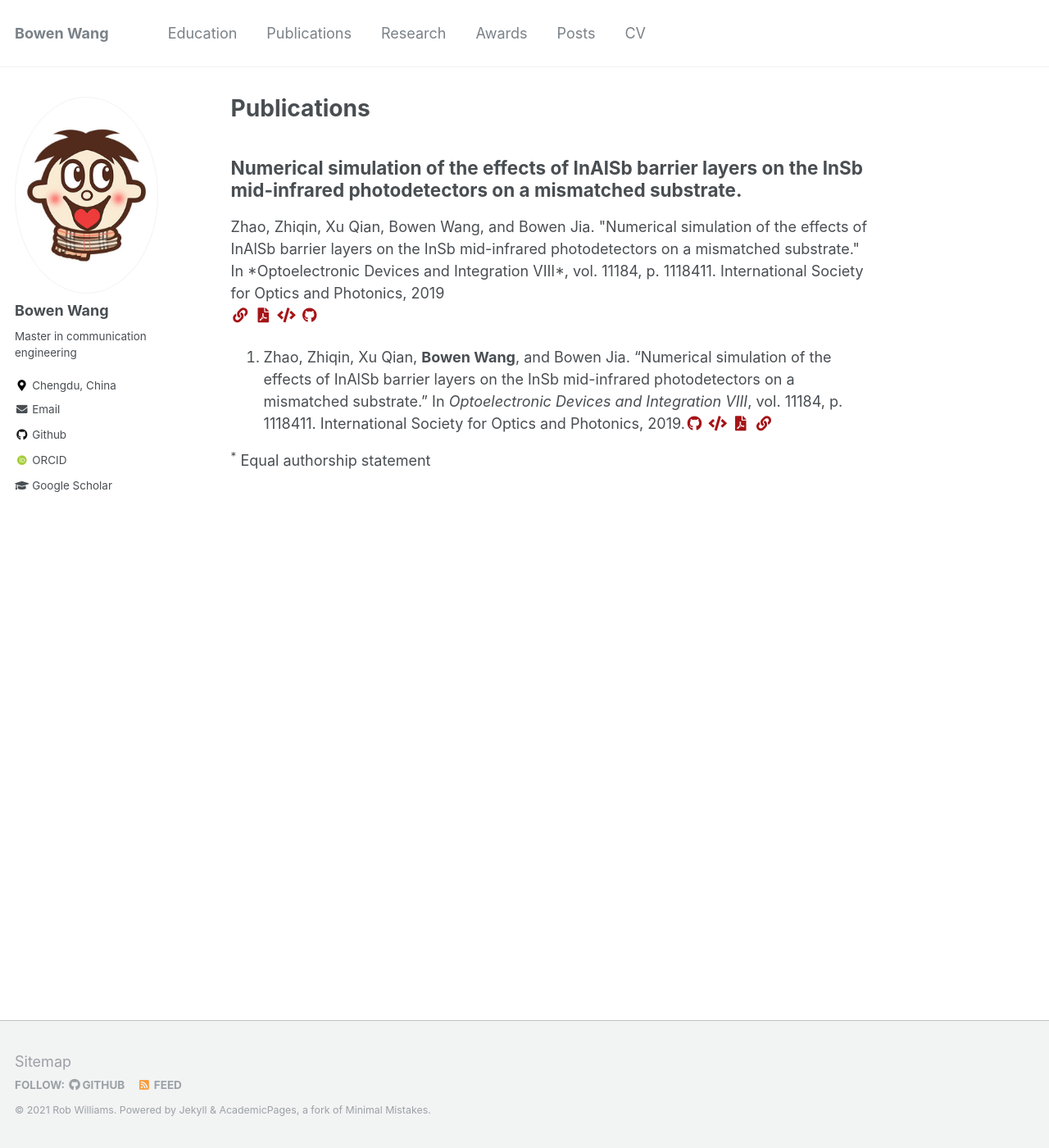
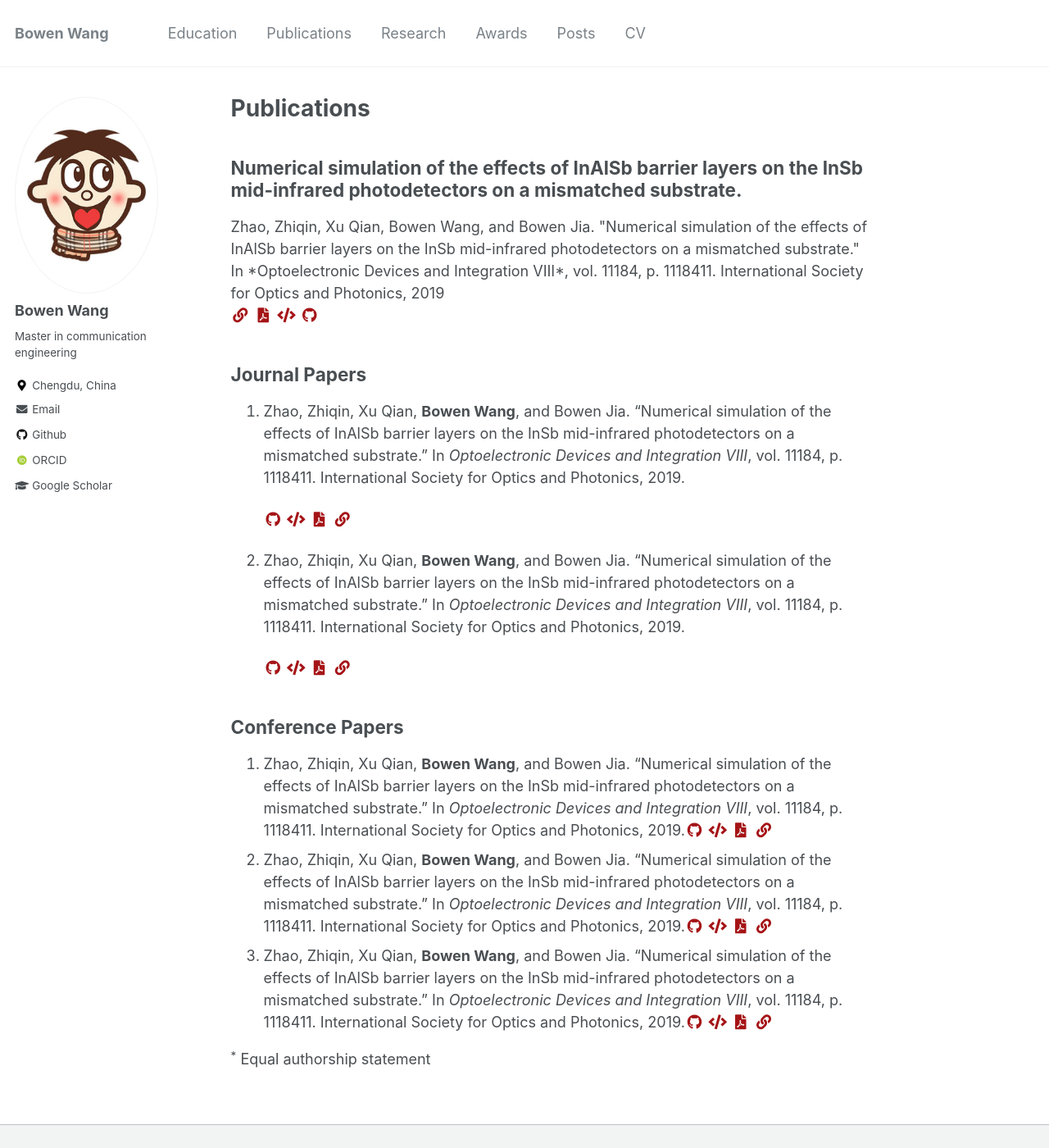
Before and after one commit to BW-Wang/BW-Wang.github.io, a Jekyll site: the page built from _pages/publications.md, in a window 1280 px wide and 1400 px high. Shown: the whole window at 82% size. Built offline with Jekyll 4.4.1, drawn with Linux system fonts in a browser that asks for light colours; some web fonts are replaced.

Commit message:
Update publications.md

```diff
--- a/_pages/publications.md
+++ b/_pages/publications.md
@@ -15,6 +15,20 @@ author_profile: true
   {% include archive-single.html %}
 {% endfor %}
 
+## Journal Papers
+
+1. Zhao, Zhiqin, Xu Qian, **Bowen Wang**, and Bowen Jia. "Numerical simulation of the effects of InAlSb barrier layers on the InSb mid-infrared photodetectors on a mismatched substrate." In *Optoelectronic Devices and Integration VIII*, vol. 11184, p. 1118411. International Society for Optics and Photonics, 2019.
+
+   <a href="{{ https://github.com/jayrobwilliams/Peace-Agreement-Strength }}"><i class="fab fa-fw fa-github zoom" aria-hidden="true"></i></a> <a href="{{ https://bw-wang.github.io/publications/ }}"><i class="fas fa-fw fa-code zoom" aria-hidden="true"></i></a>  <a href="{{ /files/pdf/papers/SPIE.pdf }}"><i class="fas fa-fw fa-file-pdf zoom" aria-hidden="true"></i></a>  <a href="{{ https://doi.org/10.1117/12.2536915 }}"><i class="fas fa-fw fa-link zoom" aria-hidden="true"></i></a>
+
+2. Zhao, Zhiqin, Xu Qian, **Bowen Wang**, and Bowen Jia. "Numerical simulation of the effects of InAlSb barrier layers on the InSb mid-infrared photodetectors on a mismatched substrate." In *Optoelectronic Devices and Integration VIII*, vol. 11184, p. 1118411. International Society for Optics and Photonics, 2019.
+
+   <a href="{{ https://github.com/jayrobwilliams/Peace-Agreement-Strength }}"><i class="fab fa-fw fa-github zoom" aria-hidden="true"></i></a> <a href="{{ https://bw-wang.github.io/publications/ }}"><i class="fas fa-fw fa-code zoom" aria-hidden="true"></i></a>  <a href="{{ /files/pdf/papers/SPIE.pdf }}"><i class="fas fa-fw fa-file-pdf zoom" aria-hidden="true"></i></a>  <a href="{{ https://doi.org/10.1117/12.2536915 }}"><i class="fas fa-fw fa-link zoom" aria-hidden="true"></i></a>
+
+## Conference Papers
+
 1. Zhao, Zhiqin, Xu Qian, **Bowen Wang**, and Bowen Jia. "Numerical simulation of the effects of InAlSb barrier layers on the InSb mid-infrared photodetectors on a mismatched substrate." In *Optoelectronic Devices and Integration VIII*, vol. 11184, p. 1118411. International Society for Optics and Photonics, 2019.<a href="{{ https://github.com/jayrobwilliams/Peace-Agreement-Strength }}"><i class="fab fa-fw fa-github zoom" aria-hidden="true"></i></a> <a href="{{ https://bw-wang.github.io/publications/ }}"><i class="fas fa-fw fa-code zoom" aria-hidden="true"></i></a>  <a href="{{ /files/pdf/papers/SPIE.pdf }}"><i class="fas fa-fw fa-file-pdf zoom" aria-hidden="true"></i></a>  <a href="{{ https://doi.org/10.1117/12.2536915 }}"><i class="fas fa-fw fa-link zoom" aria-hidden="true"></i></a>
+2. Zhao, Zhiqin, Xu Qian, **Bowen Wang**, and Bowen Jia. "Numerical simulation of the effects of InAlSb barrier layers on the InSb mid-infrared photodetectors on a mismatched substrate." In *Optoelectronic Devices and Integration VIII*, vol. 11184, p. 1118411. International Society for Optics and Photonics, 2019.<a href="{{ https://github.com/jayrobwilliams/Peace-Agreement-Strength }}"><i class="fab fa-fw fa-github zoom" aria-hidden="true"></i></a> <a href="{{ https://bw-wang.github.io/publications/ }}"><i class="fas fa-fw fa-code zoom" aria-hidden="true"></i></a>  <a href="{{ /files/pdf/papers/SPIE.pdf }}"><i class="fas fa-fw fa-file-pdf zoom" aria-hidden="true"></i></a>  <a href="{{ https://doi.org/10.1117/12.2536915 }}"><i class="fas fa-fw fa-link zoom" aria-hidden="true"></i></a>
+3. Zhao, Zhiqin, Xu Qian, **Bowen Wang**, and Bowen Jia. "Numerical simulation of the effects of InAlSb barrier layers on the InSb mid-infrared photodetectors on a mismatched substrate." In *Optoelectronic Devices and Integration VIII*, vol. 11184, p. 1118411. International Society for Optics and Photonics, 2019.<a href="{{ https://github.com/jayrobwilliams/Peace-Agreement-Strength }}"><i class="fab fa-fw fa-github zoom" aria-hidden="true"></i></a> <a href="{{ https://bw-wang.github.io/publications/ }}"><i class="fas fa-fw fa-code zoom" aria-hidden="true"></i></a>  <a href="{{ /files/pdf/papers/SPIE.pdf }}"><i class="fas fa-fw fa-file-pdf zoom" aria-hidden="true"></i></a>  <a href="{{ https://doi.org/10.1117/12.2536915 }}"><i class="fas fa-fw fa-link zoom" aria-hidden="true"></i></a>
 
 <sup>*</sup> Equal authorship statement
```
